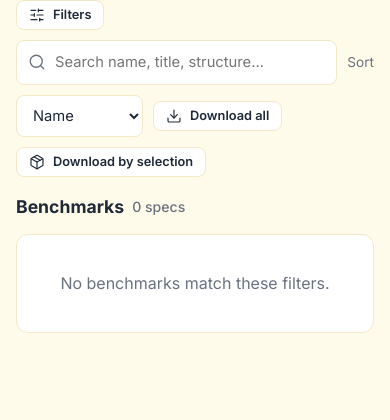
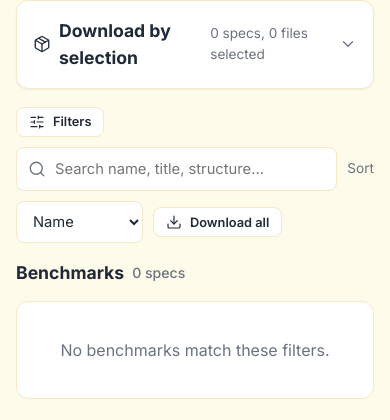
Before and after one commit to QianLiu301/MVLBenchmarkGenerator, a Flask app: page /library in a window 390 px wide. Shown: the part 65-485 px from the top of the page. Run offline with Flask 3, Linux system fonts and the light colour scheme; data that the repository does not hold is empty; some libraries are stand-ins or nearby versions.

Commit message:
Library page opens with the selection panel, collapsible and remembered
Download by selection was hidden behind a mode switch, so a visitor had to know it
existed. The panel is now part of the library page and open by default: the first
thing a reader sees is what can be downloaded and how much of it there is, with the
count in the header ("24 specs, 140 files selected").

It collapses from its header and the choice is kept for the next visit (localStorage,
guarded); phones start collapsed so the table is not pushed off the screen, and
?mode=download still forces it open for links from the homepage. The separate toolbar
button is gone, and the footnote no longer prints the archive's file names.

```diff
--- a/web/blueprints/library.py
+++ b/web/blueprints/library.py
@@ -58,13 +58,14 @@ def browse():
         page = max(int(request.args.get('page', 1)), 1)
     except ValueError:
         page = 1
+    # the selection panel is always rendered; mode=download only forces it open
     download_mode = request.args.get('mode') == 'download'
     with session_scope() as s:
         benchmarks, total = service.list_benchmarks(s, current, sort=sort, page=page)
         pages = max(math.ceil(total / service.PAGE_SIZE), 1)
         facets = service.facets(s)
-        selection = service.normalize_selection(request.args) if download_mode else None
-        summary = service.selection_summary(s, selection) if download_mode else None
+        selection = service.normalize_selection(request.args)
+        summary = service.selection_summary(s, selection)
         return render_template('library/browse.html', benchmarks=benchmarks, total=total,
                                page=page, pages=pages, sort=sort, current=current,
                                facets=facets, download_mode=download_mode,
--- a/web/static/css/library.css
+++ b/web/static/css/library.css
@@ -480,6 +480,16 @@ pre.bibtex { background: var(--bg); border: 1px solid var(--border); border-radi
     .nav-drop .drop-caret { display: none; }
 }
 
+/* Download by selection: collapsible panel */
+details.selection > summary.sel-summary { display: flex; align-items: center; gap: 12px; cursor: pointer; list-style: none; }
+details.selection > summary.sel-summary::-webkit-details-marker { display: none; }
+details.selection > summary .section-title { margin: 0; }
+details.selection > summary .sel-hint { margin-left: auto; }
+details.selection > summary .sel-caret { color: var(--text-muted); transition: transform .15s; }
+details.selection:not([open]) > summary .sel-caret { transform: rotate(180deg); }
+details.selection[open] > summary { margin-bottom: 14px; }
+details.selection > summary:hover .section-title { color: var(--link-hover); }
+
 /* Download by selection: options that cannot combine with the rest */
 label.check.zero { color: var(--text-muted); opacity: .55; cursor: not-allowed; }
 label.check.zero .n { color: var(--text-muted); }
--- a/web/templates/library/browse.html
+++ b/web/templates/library/browse.html
@@ -31,12 +31,12 @@
     {% endif %}
 {%- endmacro %}
 
-{% if download_mode %}
-<section class="card selection" id="selection">
-    <div class="section-head">
+<details class="card selection" id="selection" open>
+    <summary class="sel-summary">
         <h2 class="section-title"><i data-lucide="package" class="icon"></i> Download by selection</h2>
-        <a href="{{ url_for('library.browse') }}" class="small">Back to browsing</a>
-    </div>
+        <span class="sel-hint small muted" id="selHint">{{ summary.specs }} specs, {{ summary.files }} files selected</span>
+        <i data-lucide="chevron-up" class="icon sel-caret"></i>
+    </summary>
     <form id="selForm" method="get" action="{{ url_for('library.download_selection') }}">
         <div class="sel-grid">
             {% macro selgroup(field, title, rows, labels, kind='') -%}
@@ -68,10 +68,9 @@
             <button type="button" class="btn btn-outline btn-sm" id="selClear" hidden>Clear selection</button>
             <button class="btn btn-primary" type="submit" id="selBtn"><i data-lucide="download" class="icon"></i> Download selection (.zip)</button>
         </div>
-        <p class="small muted" style="margin-top:8px">The archive contains <span class="mono">manifest.json</span> (filters, spec IDs, SHA-256 per file, format version, timestamp), <span class="mono">CITATION.bib</span> and <span class="mono">LICENSE.txt</span>. At most {{ summary.limit }} specs per request.</p>
+        <p class="small muted" style="margin-top:8px">The archive contains the manifest (filters, spec IDs, SHA-256 per file, format version, timestamp), the citation and the license. At most {{ summary.limit }} specs per request.</p>
     </form>
-</section>
-{% endif %}
+</details>
 
 <div class="toolbar">
     <button class="btn btn-outline btn-sm filter-toggle" id="filterToggle"><i data-lucide="sliders-horizontal" class="icon"></i> Filters</button>
@@ -88,7 +87,6 @@
         {% endfor %}
     </select>
     <a href="{{ url_for('library.download_all', **current) if current else url_for('library.download_all') }}" class="btn btn-outline btn-sm"><i data-lucide="download" class="icon"></i> Download {{ 'these' if current else 'all' }}</a>
-    {% if not download_mode %}<a href="{{ url_for('library.browse', mode='download') }}" class="btn btn-outline btn-sm"><i data-lucide="package" class="icon"></i> Download by selection</a>{% endif %}
 </div>
 
 <div class="drawer-backdrop" id="drawerBackdrop"></div>
@@ -206,6 +204,7 @@
                 const r = await fetch('/api/library/selection?' + params().toString());
                 const d = await r.json();
                 count.textContent = `${d.specs} specs, ${d.files} files, ≈ ${(d.bytes / 1048576).toFixed(1)} MB`;
+                hint.textContent = `${d.specs} specs, ${d.files} files selected`;
                 // per-option counts: an option that cannot combine with the rest shows 0
                 // and is disabled, so an empty selection cannot be built by accident
                 if (d.facets) {
@@ -229,6 +228,21 @@
                 btn.disabled = over || empty;
             } catch (e) { /* keep last value */ }
         }
+        const panel = document.getElementById('selection');
+        const hint = document.getElementById('selHint');
+        const KEY = 'mvl.selection.open';
+        {% if not download_mode %}
+        try {
+            const stored = localStorage.getItem(KEY);
+            // collapsed by default on a phone, where an open panel would push the
+            // benchmark table off the screen; the visitor's own choice wins
+            if (stored === '0' || (stored === null && window.innerWidth < 860)) panel.open = false;
+        } catch (e) { /* private mode */ }
+        {% endif %}
+        panel.addEventListener('toggle', () => {
+            try { localStorage.setItem(KEY, panel.open ? '1' : '0'); } catch (e) { /* private mode */ }
+        });
+
         clear.addEventListener('click', () => {
             form.querySelectorAll('input[type=checkbox]').forEach(c => {
                 c.disabled = false;
```
Also changed, not shown: 1 other file.
